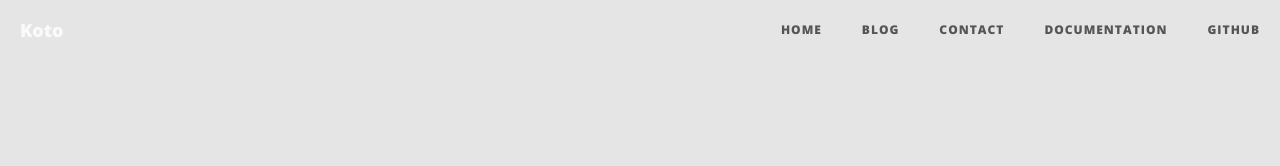
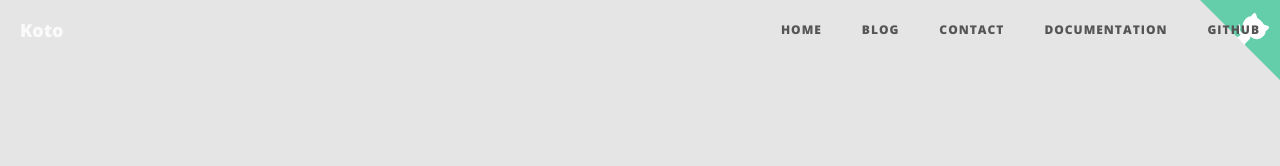
Before and after one commit to kotojs/kotojs.github.io, a Jekyll site: the page built from index.markdown, in a window 1280 px wide. Shown: the top 166 px of the page. Built offline with Jekyll 4.4.1, drawn with Linux system fonts in a browser that asks for light colours; nearby versions of some CDN libraries.

Commit message:
add github corner

```diff
--- a/_layouts/default.html
+++ b/_layouts/default.html
@@ -4,6 +4,16 @@
 {% include head.html %}
 
 <body data-spy="scroll" data-target="#navbar">
+  <a href="https://github.com/kotojs/kotojs" class="github-corner">
+    <svg width="80" height="80" viewBox="0 0 250 250" style="fill:#64CEAA; color:#fff; position: absolute; top: 0; border: 0; right: 0;">
+      <path d="M0,0 L115,115 L130,115 L142,142 L250,250 L250,0 Z"></path>
+      <path d="M128.3,109.0 C113.8,99.7 119.0,89.6 119.0,89.6 C122.0,82.7 120.5,78.6 120.5,78.6 C119.2,72.0 123.4,76.3 123.4,76.3 C127.3,80.9 125.5,87.3 125.5,87.3 C122.9,97.6 130.6,101.9 134.4,103.2" fill="currentColor" style="transform-origin: 130px 106px;" class="octo-arm"></path>
+      <path d="M115.0,115.0 C114.9,115.1 118.7,116.5 119.8,115.4 L133.7,101.6 C136.9,99.2 139.9,98.4 142.2,98.6 C133.8,88.0 127.5,74.4 143.8,58.0 C148.5,53.4 154.0,51.2 159.7,51.0 C160.3,49.4 163.2,43.6 171.4,40.1 C171.4,40.1 176.1,42.5 178.8,56.2 C183.1,58.6 187.2,61.8 190.9,65.4 C194.5,69.0 197.7,73.2 200.1,77.6 C213.8,80.2 216.3,84.9 216.3,84.9 C212.7,93.1 206.9,96.0 205.4,96.6 C205.1,102.4 203.0,107.8 198.3,112.5 C181.9,128.9 168.3,122.5 157.7,114.1 C157.9,116.9 156.7,120.9 152.7,124.9 L141.0,136.5 C139.8,137.7 141.6,141.9 141.8,141.8 Z" fill="currentColor" class="octo-body"></path>
+    </svg>
+  </a>
+  <style>
+    .github-corner:hover .octo-arm{animation:octocat-wave 560ms ease-in-out}@keyframes octocat-wave{0%,100%{transform:rotate(0)}20%,60%{transform:rotate(-25deg)}40%,80%{transform:rotate(10deg)}}@media (max-width:500px){.github-corner:hover .octo-arm{animation:none}.github-corner .octo-arm{animation:octocat-wave 560ms ease-in-out}}
+  </style>
 
     {% include nav.html %}
 
```
